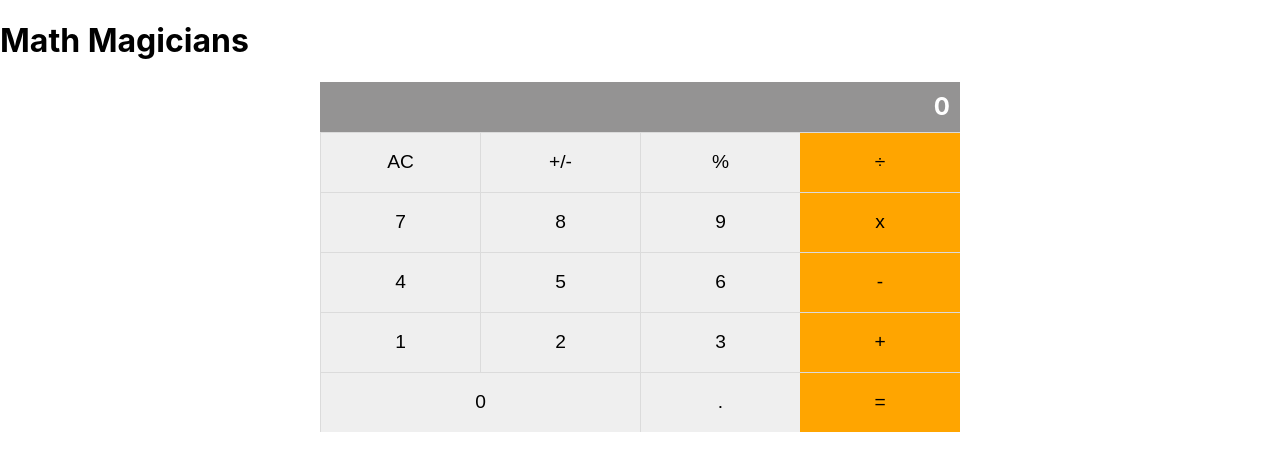
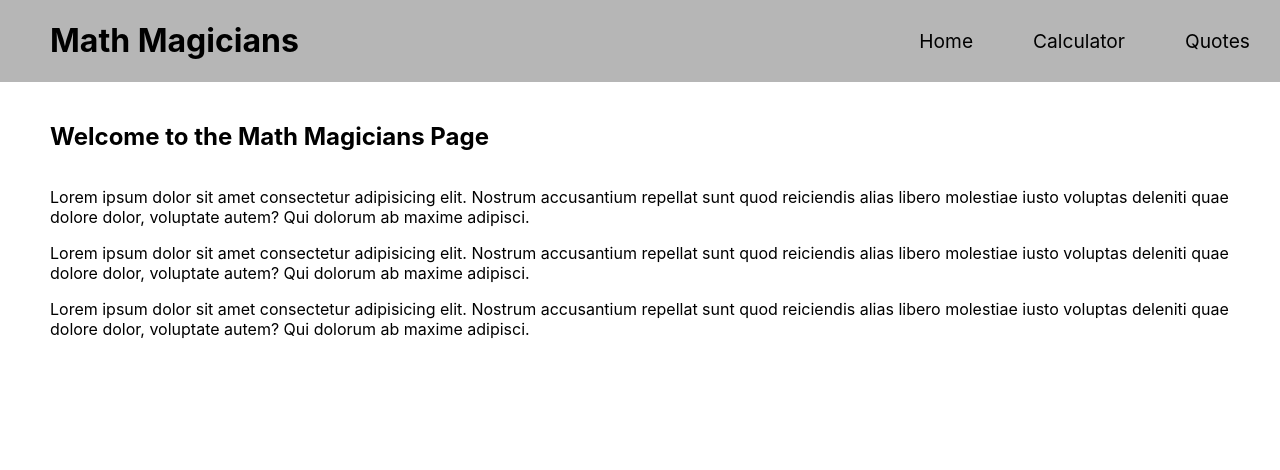
Before and after one commit to Juanse7793/Math-Magicians, a React (Create React App) app: page / in a window 1280 px wide. Shown: the top 470 px of the page. Built offline with nearby package versions, Linux system fonts and the light colour scheme.

Commit message:
fully implementation of the website

```diff
--- a/package.json
+++ b/package.json
@@ -9,6 +9,7 @@
     "big.js": "^6.1.1",
     "react": "^18.0.0",
     "react-dom": "^18.0.0",
+    "react-router-dom": "^6.3.0",
     "react-scripts": "5.0.1",
     "web-vitals": "^2.1.4"
   },
--- a/src/App.css
+++ /dev/null
@@ -1,3 +0,0 @@
-body {
-  margin: 0;
-}
--- a/src/App.js
+++ b/src/App.js
@@ -1,5 +1,9 @@
 import { Component } from 'react';
-import Calculator from './components/calculator';
+import { BrowserRouter as Router, Route, Routes } from 'react-router-dom';
+import Navbar from './pages/Navbar';
+import CalculatorPage from './pages/CalculatorP';
+import Home from './pages/home';
+import Quotes from './pages/quotes';
 
 export default class App extends Component {
   constructor(props) {
@@ -9,14 +13,16 @@ export default class App extends Component {
 
   render() {
     return (
-      <div className="App">
-        <div className="home">
-          <h1>Math Magicians</h1>
-        </div>
-        <header className="App-header">
-          <Calculator />
-        </header>
-      </div>
+      <>
+        <Router>
+          <Navbar />
+          <Routes>
+            <Route path="/" element={<Home />} />
+            <Route path="/calculator" element={<CalculatorPage />} />
+            <Route path="/quotes" element={<Quotes />} />
+          </Routes>
+        </Router>
+      </>
     );
   }
 }
--- /dev/null
+++ b/src/pages/CalculatorP.js
@@ -0,0 +1,16 @@
+import React from 'react';
+import Calculator from '../components/calculator';
+import './Style.css';
+
+const CalculatorPage = () => (
+  <div className="CalculatorPage">
+    <div className="CalculatorPage-title">
+      <h2>Let`s Do Math</h2>
+    </div>
+    <div className="CalculatorPage-calculator">
+      <Calculator />
+    </div>
+  </div>
+);
+
+export default CalculatorPage;
--- /dev/null
+++ b/src/pages/Navbar.js
@@ -0,0 +1,17 @@
+import React from 'react';
+import './Style.css';
+
+const Navbar = () => (
+  <div className="navbar">
+    <div className="navbar-title">
+      <h1>Math Magicians</h1>
+    </div>
+    <div className="navbar-links">
+      <a className="links" href="/">Home</a>
+      <a className="links" href="/calculator">Calculator</a>
+      <a className="links" href="/quotes">Quotes</a>
+    </div>
+  </div>
+);
+
+export default Navbar;
--- /dev/null
+++ b/src/pages/Style.css
@@ -0,0 +1,44 @@
+* {
+  font-family: 'Inter', sans-serif;
+}
+
+.navbar {
+  display: flex;
+  justify-content: space-between;
+  align-items: center;
+  background-color: rgb(182, 182, 182);
+}
+
+.navbar-title {
+  margin: 0 50px;
+}
+
+.links {
+  margin: 0 30px;
+  text-decoration: none;
+  color: black;
+  font-size: larger;
+}
+
+.Home {
+  display: flex;
+  flex-direction: column;
+  margin: 20px 50px;
+}
+
+.CalculatorPage {
+  display: flex;
+  justify-content: space-between;
+  margin: 50px 50px;
+}
+
+.Quotes {
+  display: flex;
+  justify-content: center;
+  align-items: center;
+  margin: 100px 70px;
+}
+
+.Quotes.title {
+  height: 90%;
+}
--- /dev/null
+++ b/src/pages/home.js
@@ -0,0 +1,32 @@
+import React from 'react';
+import './Style.css';
+
+const Home = () => (
+  <div className="Home">
+    <div className="Home-title">
+      <h2>Welcome to the Math Magicians Page</h2>
+    </div>
+    <div className="Home-p">
+      <p>
+        Lorem ipsum dolor sit amet consectetur adipisicing elit. Nostrum
+        accusantium repellat sunt quod reiciendis alias libero molestiae iusto
+        voluptas deleniti quae dolore dolor, voluptate autem? Qui dolorum ab
+        maxime adipisci.
+      </p>
+      <p>
+        Lorem ipsum dolor sit amet consectetur adipisicing elit. Nostrum
+        accusantium repellat sunt quod reiciendis alias libero molestiae iusto
+        voluptas deleniti quae dolore dolor, voluptate autem? Qui dolorum ab
+        maxime adipisci.
+      </p>
+      <p>
+        Lorem ipsum dolor sit amet consectetur adipisicing elit. Nostrum
+        accusantium repellat sunt quod reiciendis alias libero molestiae iusto
+        voluptas deleniti quae dolore dolor, voluptate autem? Qui dolorum ab
+        maxime adipisci.
+      </p>
+    </div>
+  </div>
+);
+
+export default Home;
--- /dev/null
+++ b/src/pages/quotes.js
@@ -0,0 +1,17 @@
+import React from 'react';
+import './Style.css';
+
+const Quotes = () => (
+  <div className="Quotes">
+    <div className="Quotes-title">
+      <h2>
+        &ldquo;A mathematician is a person who can find analogies between
+        theorems; a better mathematician is one who can see analogies between
+        proofs and the best mathematician can notice analogies between
+        theories.&ldquo;- Stefan Banach.
+      </h2>
+    </div>
+  </div>
+);
+
+export default Quotes;
```
Also changed, not shown: 1 other file (tests, documents, lock files or other folders).
